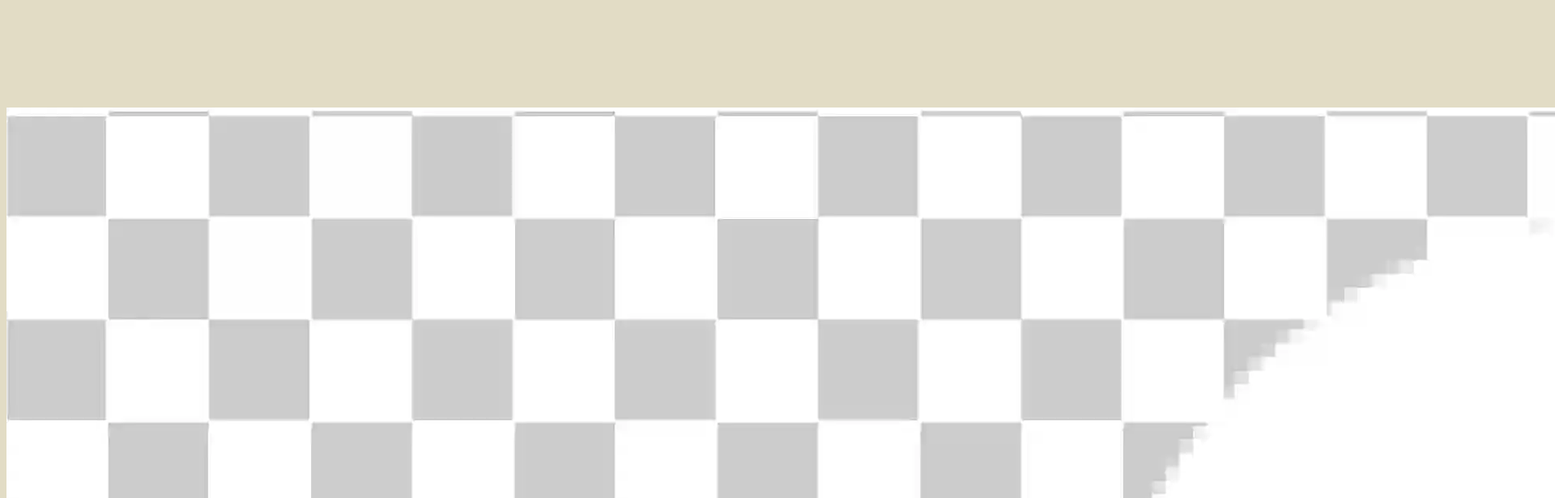
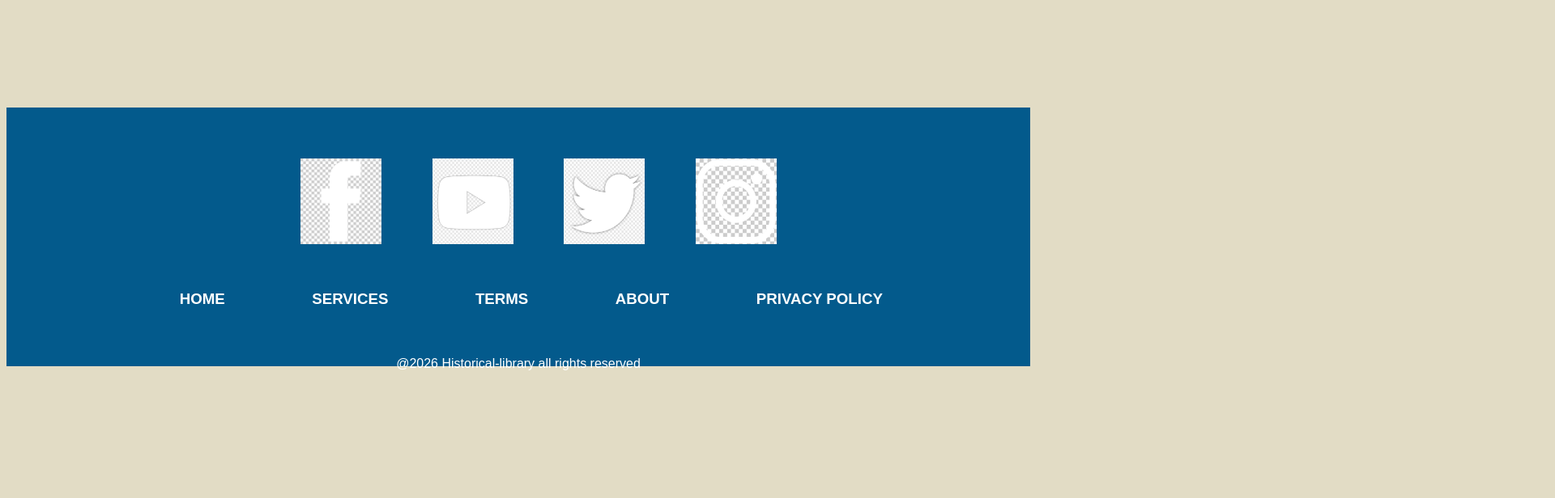
Before and after one commit to Hans324/historical-library, a React (Vite) app in the folder client/: page / in a window 1280 px wide. Shown: the part 3580-4196 px from the top of the page at 81% size, 1920 px wide, since content can reach past the window. After the commit the page ends 4041 px from the top, so only its background shows below. Built offline with nearby package versions, Linux system fonts and the light colour scheme.

Commit message:
Stylisation du footer version Desktop

```diff
--- a/client/src/composants/Footer.css
+++ b/client/src/composants/Footer.css
@@ -1,3 +1,88 @@
+.Footer {
+
+
+background-color: #035A8C;
+color: white;
+width:100%;
+height: 40vh;
+}
+
+.Logos {
+display: flex;
+flex-direction:row;
+padding-top: 5%;
+justify-content: center;
+margin-right: 1%;
+}
+
+
+.Image-logo-Facebook{
+
+width:100px;
+margin-left: 5%;
+}
+.Image-logo-YouTube {
+width:100px;
+margin-left:5%;
+}
+.Image-logo-Twitter {
+
+width:100px;
+margin-left: 5%;
+}
+
+.Image-logo-Instagram {
+
+width:100px;
+margin-left: 5%;
+
+
+}
+
+.Services {
+
+display: flex;
+flex-direction: row;
+padding:10%;
+justify-content: center;
+margin-left: 3%;
+height: -10%;
+padding-top: 3%;
+padding-bottom: 2%;
+padding-right: 2%;
+
+}
+
+
+
+.all-rights-reserved {
+text-align: center;
+height: -10%;
+
+}
+
+.Home {
+margin-right:10%;
+
+}
+.Service {
+margin-right:10%
+
+}
+.Term {
+margin-right:10%;
+
+}
+
+.about {
+margin-right:10%
+
+}
+.Privacy-police{
+
+  margin-right: 10%;
+  text-align: center;
+}
 
 @media(max-width: 768px) {
 .Footer {
--- a/client/src/composants/Footer.tsx
+++ b/client/src/composants/Footer.tsx
@@ -20,11 +20,11 @@ return (
 <img src={Instagram}  alt="Logo Historical" className="Image-logo-Instagram"/>
 </section>
 <section className='Services'>
-<h3>HOME</h3>
-<h3>SERVICES</h3>
-<h3>TERMS</h3>
-<h3>ABOUT</h3>
-<h3>PRIVACY POLICY</h3>
+<h3 className='Home'>HOME</h3>
+<h3 className='Service'>SERVICES</h3>
+<h3 className='Term'>TERMS</h3>
+<h3 className='about'>ABOUT</h3>
+<h3 className='Privacy-police'>PRIVACY POLICY</h3>
 
 </section>
 <section className='all-rights-reserved'>
```
